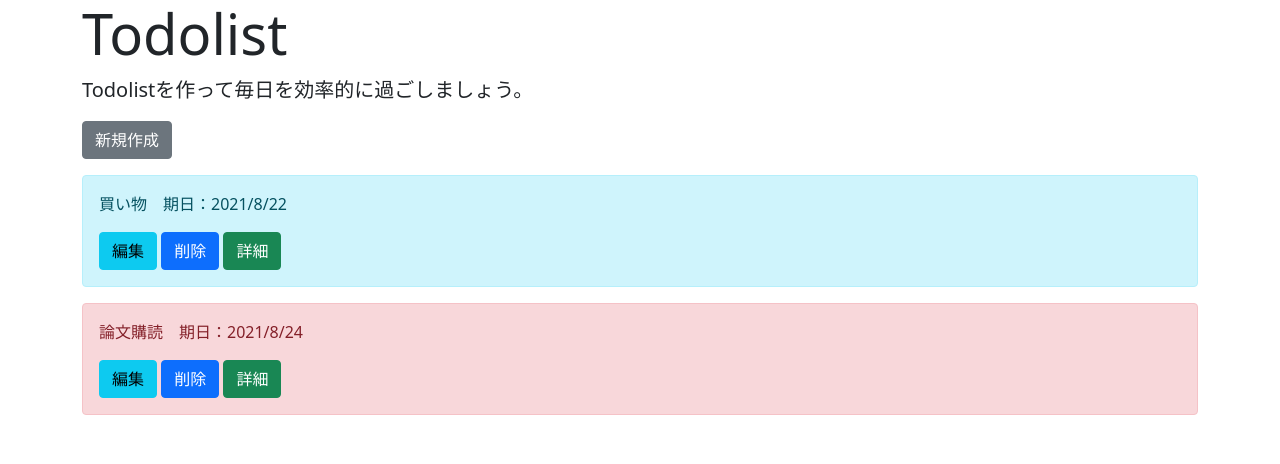
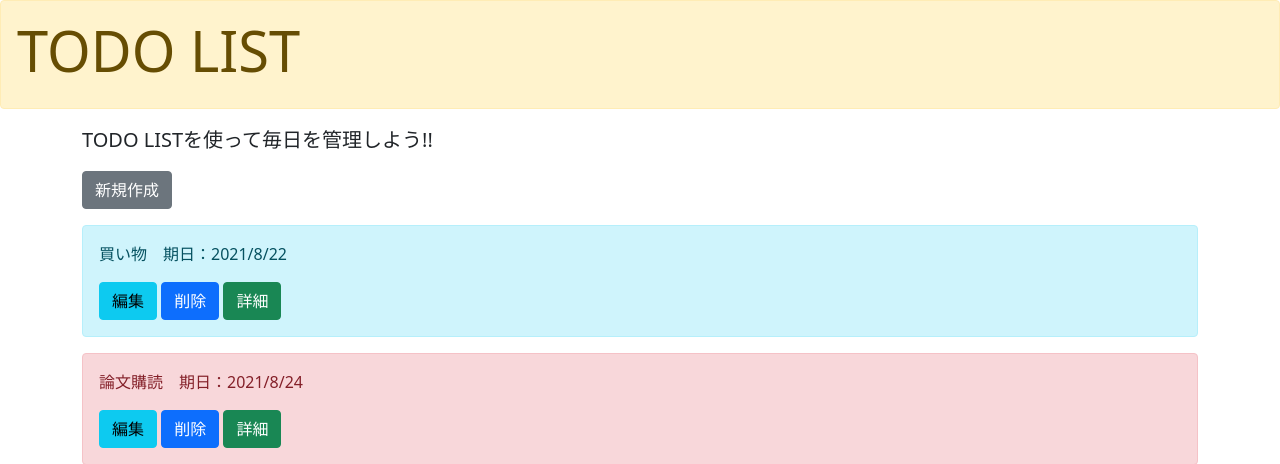
Before and after one commit to sergicalsix/TODOAPP2, a Django app: page /list/ in a window 1280 px wide. Shown: the top 464 px of the page. Run offline with Django 3.2, Linux system fonts and the light colour scheme; data comes from the database, SQL or seed files in the repository; both versions use the stored data as it was after the commit; some libraries are stand-ins or nearby versions.

Commit message:
add: APP　overview

```diff
--- a/templates/list.html
+++ b/templates/list.html
@@ -2,9 +2,11 @@
 
 {% block header %}
 <div class="jumbotron jumbotron-fluid">
+    <div class="alert alert-warning alert-dismissible fade show" role="alert">
+    <h1 class="display-4">TODO LIST</h1>
+    </div>
     <div class="container">
-        <h1 class="display-4">Todolist</h1>
-        <p class="lead">Todolistを作って毎日を効率的に過ごしましょう。</p>
+    <p class="lead">TODO LISTを使って毎日を管理しよう!!</p>
     </div>
 </div>
 {% endblock %}
```
Also changed, not shown: App概観.png (added), README.md (added), db.sqlite3.
